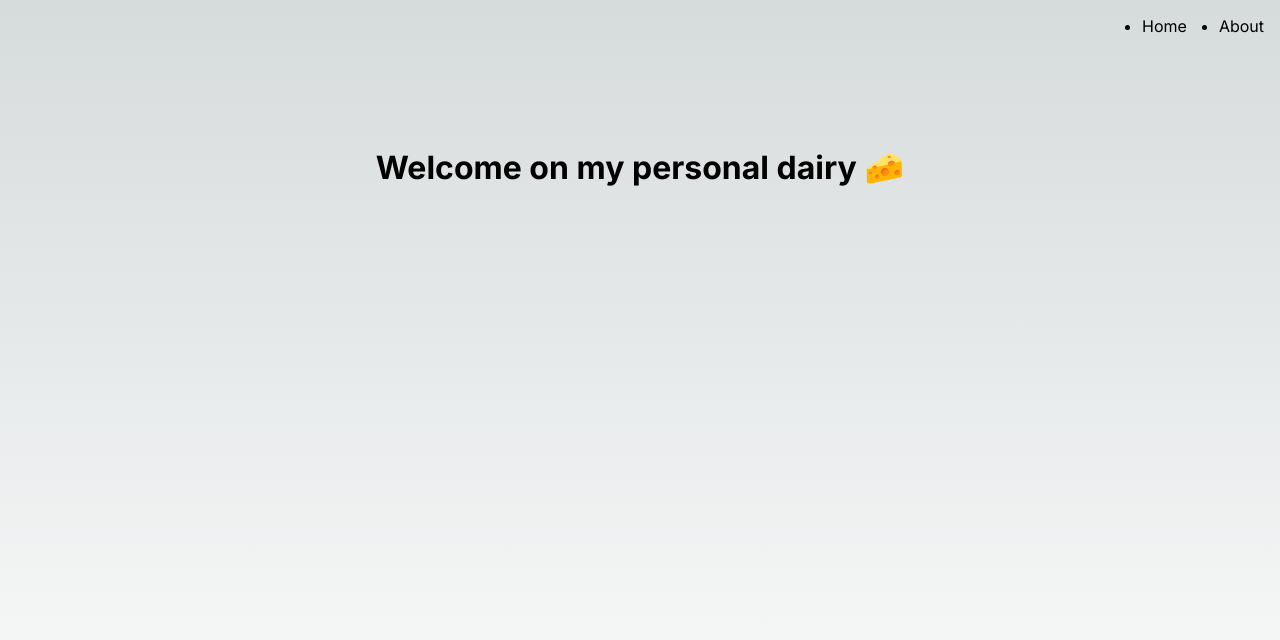
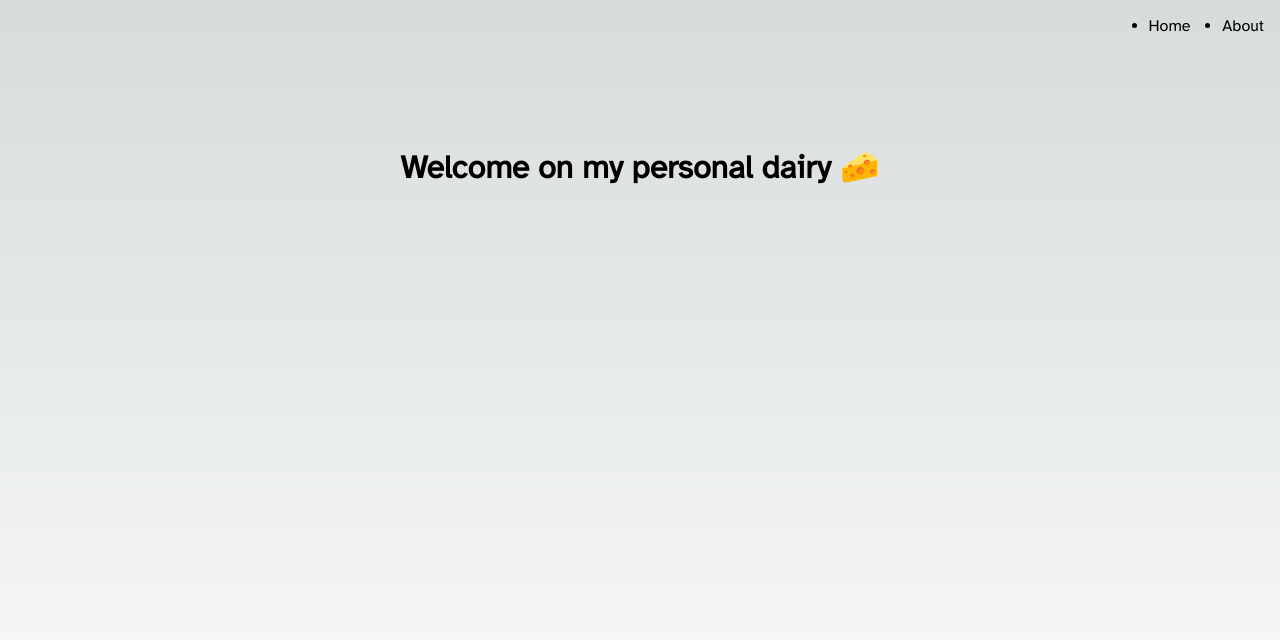
Before and after one commit to leoncik/Next.js-Dairy, a Next.js app: page / in a window 1280 px wide. Shown: the top 640 px of the page. Built offline with nearby package versions, Linux system fonts and the light colour scheme.

Commit message:
feat: change app's font

```diff
--- a/app/layout.tsx
+++ b/app/layout.tsx
@@ -1,9 +1,9 @@
 import "./globals.css";
 import type { Metadata } from "next";
-import { Inter } from "next/font/google";
+import { Atkinson_Hyperlegible } from "next/font/google";
 import Header from "./components/Header/Header";
 
-const inter = Inter({ subsets: ["latin"] });
+const atkinson = Atkinson_Hyperlegible({ subsets: ["latin"], weight: "400" });
 
 export const metadata: Metadata = {
   title: "Create Next App",
@@ -17,7 +17,7 @@ export default function RootLayout({
 }) {
   return (
     <html lang="en">
-      <body className={inter.className}>
+      <body className={atkinson.className}>
         <Header />
         {children}
       </body>
```
